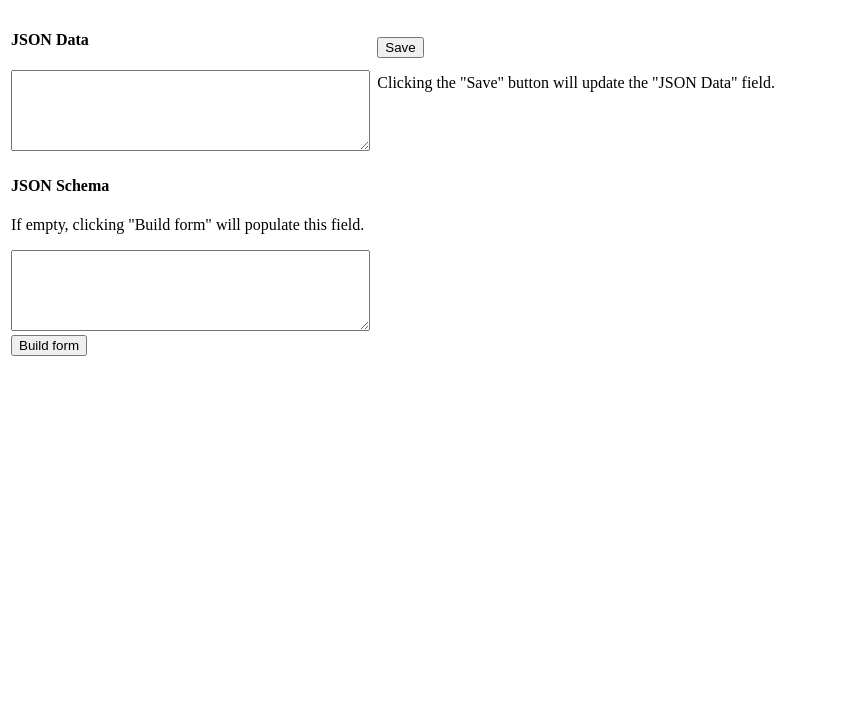
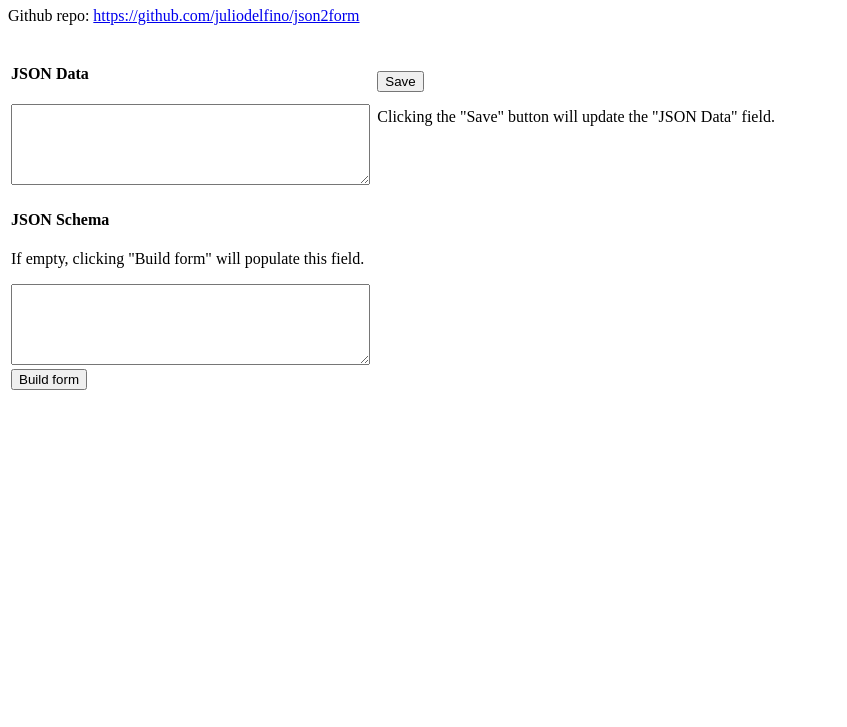
Before and after one commit to juliodelfino/json2form, a plain HTML site: page index.html in a window 1280 px wide. Shown: the part 73-800 px from the top of the page, without its empty margins (0-847 px from the left). Drawn offline with nearby package versions, Linux system fonts and the light colour scheme; a script that the page names is missing.

Commit message:
Update index.html

```diff
--- a/index.html
+++ b/index.html
@@ -28,6 +28,7 @@
     </style>
     <body>
         <h1>Json2Form - The easiest JSON-to-HTML-form converter</h1>
+        <p>Github repo: <a href="https://github.com/juliodelfino/json2form">https://github.com/juliodelfino/json2form</a></p>
         <table id="table-main">
             <tr>
                 <td style="width: 30%">
```
